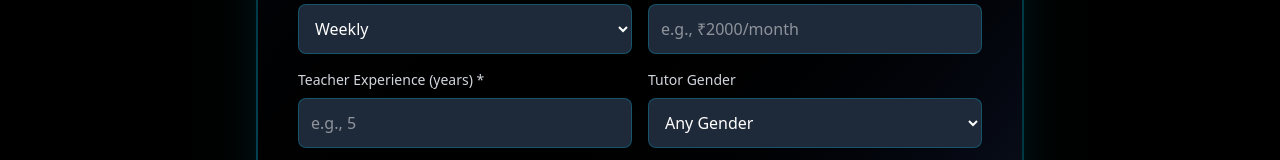
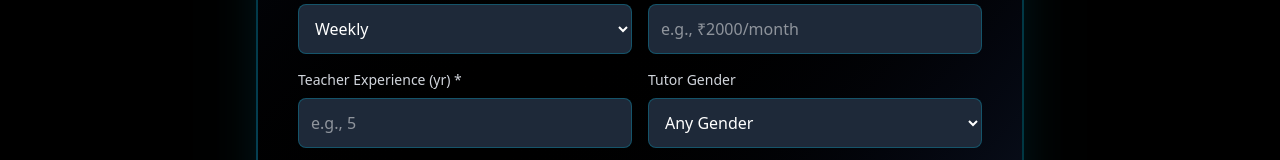
Before and after one commit to shashankdubey00/gv-tutor, a React (Vite) app in the folder frontend/: page /find-tutor in a window 1280 px wide. Shown: the part 572-732 px from the top of the page. Built offline with nearby package versions, Linux system fonts and the light colour scheme; no server answers.

Commit message:
change Teacher Experience label from years to yr

```diff
--- a/frontend/src/pages/FindTutor.jsx
+++ b/frontend/src/pages/FindTutor.jsx
@@ -264,7 +264,7 @@ export default function FindTutor() {
               {/* Teacher Experience */}
               <div>
                 <label className="block text-sm font-medium text-gray-300 mb-2">
-                  Teacher Experience (years) *
+                  Teacher Experience (yr) *
                 </label>
                 <input
                   type="number"
```
